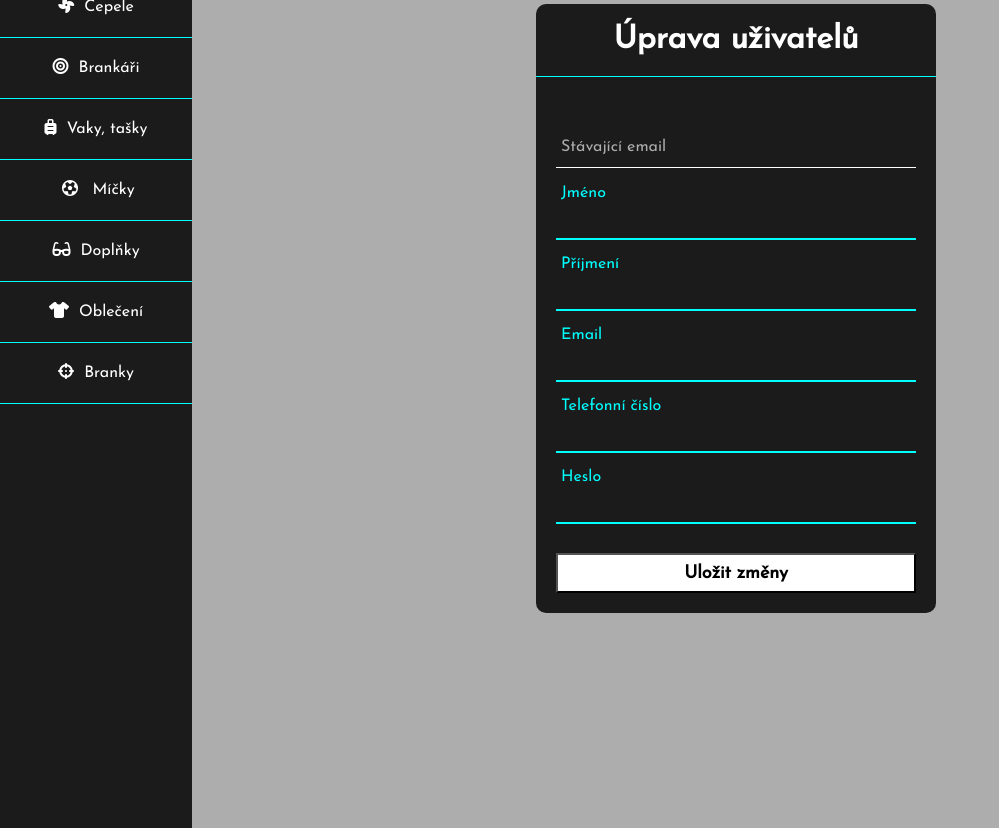
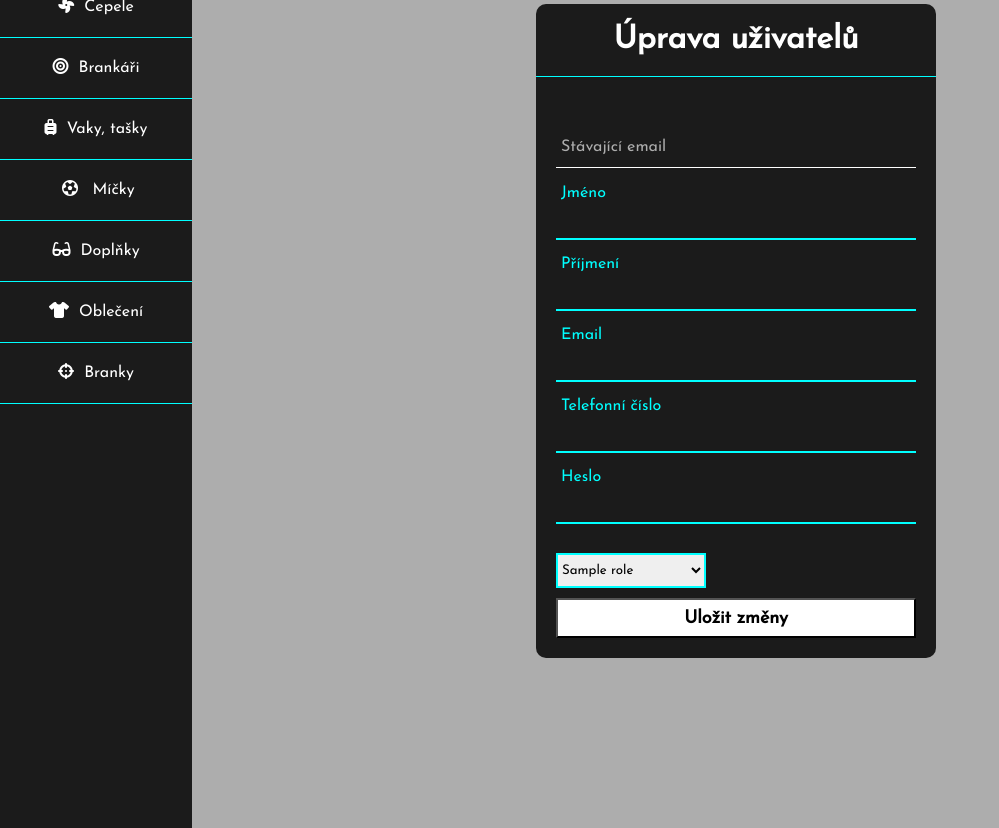
Before and after one commit to AdamPetera/IWWW_SemestralniPrace, a PHP site: page /index.php?page=manage_users in a window 1280 px wide. Shown: the part 236-1064 px from the top of the page, without its empty margins (0-999 px from the left). Run offline with PHP 8.4, Linux system fonts and the light colour scheme; the visitor is signed in with stand-in values (Sample User, id 1); tables that the repository leaves empty or names only in its code hold one stand-in row (values such as "Sample post"); some libraries are stand-ins or nearby versions.

Commit message:
a little update

```diff
--- /dev/null
+++ b/IWWW_SemestralniPrace_Petera/classes/RoleController.php
@@ -0,0 +1,40 @@
+<?php
+
+
+class RoleController
+{
+    static function getAllRoles() {
+        $conn = Connection::getPdoInstance();
+        $stmt = $conn->prepare("SELECT * FROM `role`");
+
+        $stmt->execute();
+
+        $temp_roles = $stmt->fetchAll();
+        $roles = array();
+
+        foreach ($temp_roles as $role) {
+            array_push($roles, $role['name']);
+        }
+
+        return $roles;
+    }
+
+    static function getRoleIdByName($name) {
+        $conn = Connection::getPdoInstance();
+        $stmt = $conn->prepare("SELECT role_id FROM `role` WHERE name = :name");
+        $stmt->bindParam(':name', $name);
+        $stmt->execute();
+        return ((int)$stmt->fetchColumn());
+    }
+
+    static function updateUserRole($user_id, $role_id) {
+        $conn = Connection::getPdoInstance();
+        $stmt = $conn->prepare("UPDATE user_has_role SET role_id = :role_id WHERE user_id = :user_id");
+        $stmt->bindParam(':role_id', $role_id);
+        $stmt->bindParam(':user_id', $user_id);
+
+        $stmt->execute();
+
+        return $stmt->rowCount();
+    }
+}
--- a/IWWW_SemestralniPrace_Petera/classes/UserController.php
+++ b/IWWW_SemestralniPrace_Petera/classes/UserController.php
@@ -116,8 +116,17 @@ class UserController
         return $validation;
     }
 
+    static function getUserIdByEmail($email) {
+        $conn = Connection::getPdoInstance();
+        $stmt = $conn->prepare("SELECT user_id FROM user WHERE email = :email");
+        $stmt->bindParam(':email', $email);
+        $stmt->execute();
+        return ((int)$stmt->fetchColumn());
+    }
+
     static function setVariables($post, $row): array {
         $conn = Connection::getPdoInstance();
+        $emailRowCount = 0;
         if (isset($post["firstname"])) {
             if (!empty($post["firstname"])) {
                 $firstname = $post["firstname"];
@@ -133,9 +142,9 @@ class UserController
             }
         }
         if (isset($post["email"])) {
-            $emailRowCount = UserController::emailExists($conn, $post["email"]);
             if (!empty($post["email"])) {
                 $email = $post["email"];
+                $emailRowCount = UserController::emailExists($conn, $post["email"]);
             } else {
                 $email = $row["email"];
             }
--- a/IWWW_SemestralniPrace_Petera/page/add_product.php
+++ b/IWWW_SemestralniPrace_Petera/page/add_product.php
@@ -9,7 +9,7 @@
 
 <?php
 if (isset($_SESSION['role'])) {
-    if ($_SESSION['role'] == 'admin') {
+    if ($_SESSION['role'] == 'admin' || $_SESSION['role'] == 'seller') {
         $conn = Connection::getPdoInstance();
         if (isset($_POST)) {
             if (isset($_FILES['image'])) {
--- a/IWWW_SemestralniPrace_Petera/page/edit_product.php
+++ b/IWWW_SemestralniPrace_Petera/page/edit_product.php
@@ -9,7 +9,7 @@
 
 <?php
 if (isset($_SESSION['role'])) {
-    if ($_SESSION['role'] == 'admin') {
+    if ($_SESSION['role'] == 'admin' || $_SESSION['role'] == 'seller') {
         if (isset($_GET['product_id']) && is_numeric($_GET['product_id'])) {
             $product_id = $_GET['product_id'];
             $conn = Connection::getPdoInstance();
--- a/IWWW_SemestralniPrace_Petera/page/manage_users.php
+++ b/IWWW_SemestralniPrace_Petera/page/manage_users.php
@@ -1,8 +1,9 @@
 <!DOCTYPE html>
 <html lang="cs">
 <?php
-    if (isset($_SESSION['role'])) {
-        if ($_SESSION['role'] == 'admin') {
+if (isset($_SESSION["role"])) {
+    if ($_SESSION["role"] == "admin" || $_SESSION['role'] == 'seller') {
+        $roles = RoleController::getAllRoles();
         $dataTable = new DataTable(UserController::getAllUsers());
         $dataTable->addColumn('user_id', 'ID');
         $dataTable->addColumn('firstname', 'Jméno');
@@ -10,8 +11,6 @@
         $dataTable->addColumn('email', 'Email');
         $dataTable->addColumn('phone', 'Telefon');
         $dataTable->renderTable();
-        }
-    }
 
         if (isset($_POST["updateUser"])) {
             $conn = Connection::getPdoInstance();
@@ -20,49 +19,18 @@
             $rowCount = $result["rowCount"];
 
             if ($rowCount == 1) {
-            if (isset($_POST["firstname"])) {
-                if (!empty($_POST["firstname"])) {
-                    $firstname = $_POST["firstname"];
-                } else {
-                    $firstname = $row["firstname"];
-                }
-            }
-            if (isset($_POST["lastname"])) {
-                if (!empty($_POST["lastname"])) {
-                    $lastname = $_POST["lastname"];
-                } else {
-                    $lastname = $row["lastname"];
-                }
-            }
-            if (isset($_POST["email"])) {
-                if (!empty($_POST["email"])) {
-                    $email = $_POST["email"];
-                    $emailRowCount = UserController::emailExists($conn, $email);
-                } else {
-                    $email = $row["email"];
-                }
-            }
-            if (isset($_POST["phone"])) {
-                if (!empty($_POST["phone"])) {
-                    $phone = $_POST["phone"];
-                } else {
-                    $phone = $row["phone"];
-                }
-            }
-            if (isset($_POST["password"])) {
-                if (!empty($_POST["password"])) {
-                    $password = password_hash($_POST["password"], PASSWORD_DEFAULT);
-                } else {
-                    $password = $row["password"];
-                }
-            }
+                $variableArray = UserController::setVariables($_POST, $row);
 
-            if ($emailRowCount > 0) {
+                if ($variableArray['emailRowCount'] > 0) {
                     $error_message = "Tento nový email již někdo používá!";
                 } else {
-                $updateRowCount = UserController::updateUser($conn, $_POST["current_email"], $firstname, $lastname, $email, $phone, $password);
-
-                if ($updateRowCount == 1) {
+                    $role_id = RoleController::getRoleIdByName($_POST['select']);
+                    if ($role_id) {
+                        $user_id = UserController::getUserIdByEmail($_POST["current_email"]);
+                        UserController::updateUser($conn, $_POST["current_email"], $variableArray['firstname'],
+                            $variableArray['lastname'], $variableArray['email'], $variableArray['phone'],
+                            $variableArray['password']);
+                        RoleController::updateUserRole($user_id, $role_id);
                         echo '<script type="text/javascript">
                               window.location = "index.php?page=manage_users"
                               </script>';
@@ -70,10 +38,15 @@
                         $error_message = "Něco se pokazilo :(";
                     }
                 }
-
             } else {
                 $error_message = "Uživatel s tímto emailem neexistuje";
             }
+        }
+    } else {
+        die('Na editaci produktu musíš mít práva :(');
+    }
+} else {
+    die('Tady nemáš co dělat :(');
 }
 ?>
 
@@ -111,6 +84,15 @@
                 <span></span>
                 <label>Heslo</label>
             </div>
+            <div class="selection">
+                <select name="select" required>
+                    <?php
+                    foreach ($roles as $role) {
+                        echo '<option value="'.$role.'">'.$role.'</option>';
+                    }
+                    ?>
+                </select>
+            </div>
             <input type="submit" name="updateUser" value="Uložit změny">
         </form>
     </div>
--- a/IWWW_SemestralniPrace_Petera/page/product.php
+++ b/IWWW_SemestralniPrace_Petera/page/product.php
@@ -13,7 +13,7 @@
         $product = ProductController::getProductById($conn, $_GET['id']);
 
         if (isset($_SESSION["role"])) {
-            if ($_SESSION["role"] == "admin") {
+            if ($_SESSION["role"] == "admin" || $_SESSION['role'] == 'seller') {
                 if (isset($_POST['remove'])) {
                     ProductController::deleteProduct($_GET['id']);
                     echo '<script type="text/javascript">
--- a/IWWW_SemestralniPrace_Petera/page/shopitems.php
+++ b/IWWW_SemestralniPrace_Petera/page/shopitems.php
@@ -1,7 +1,7 @@
 <div class="items_wrapper">
     <?php
     if (isset($_SESSION["role"])) {
-        if ($_SESSION["role"] == "admin") {
+        if ($_SESSION["role"] == "admin" || $_SESSION['role'] == 'seller') {
             ?>
             <form method="post" action="index.php?page=add_product" class="addProductForm">
                 <input class="addProduct" type="submit" name="addProduct" value="Přidej produkt">
--- a/IWWW_SemestralniPrace_Petera/page/shopitems_sticks.php
+++ b/IWWW_SemestralniPrace_Petera/page/shopitems_sticks.php
@@ -1,7 +1,7 @@
 <div class="sticks_wrapper">
     <?php
     if (isset($_SESSION["role"])) {
-        if ($_SESSION["role"] == "admin") {
+        if ($_SESSION["role"] == "admin" || $_SESSION['role'] == 'seller') {
             ?>
             <form method="post" action="index.php?page=add_product" class="addProductForm">
                 <input class="addProduct" type="submit" name="addProduct" value="Přidej produkt">
--- a/IWWW_SemestralniPrace_Petera/styles/manage_users.css
+++ b/IWWW_SemestralniPrace_Petera/styles/manage_users.css
@@ -116,3 +116,9 @@ table tbody  td {
     font-size: 16px;
     color: red;
 }
+
+.selection select {
+    width: 150px;
+    height: 35px;
+    border: 2px solid cyan;
+}
```
Lines whose indentation alone changed are shown as unchanged.
